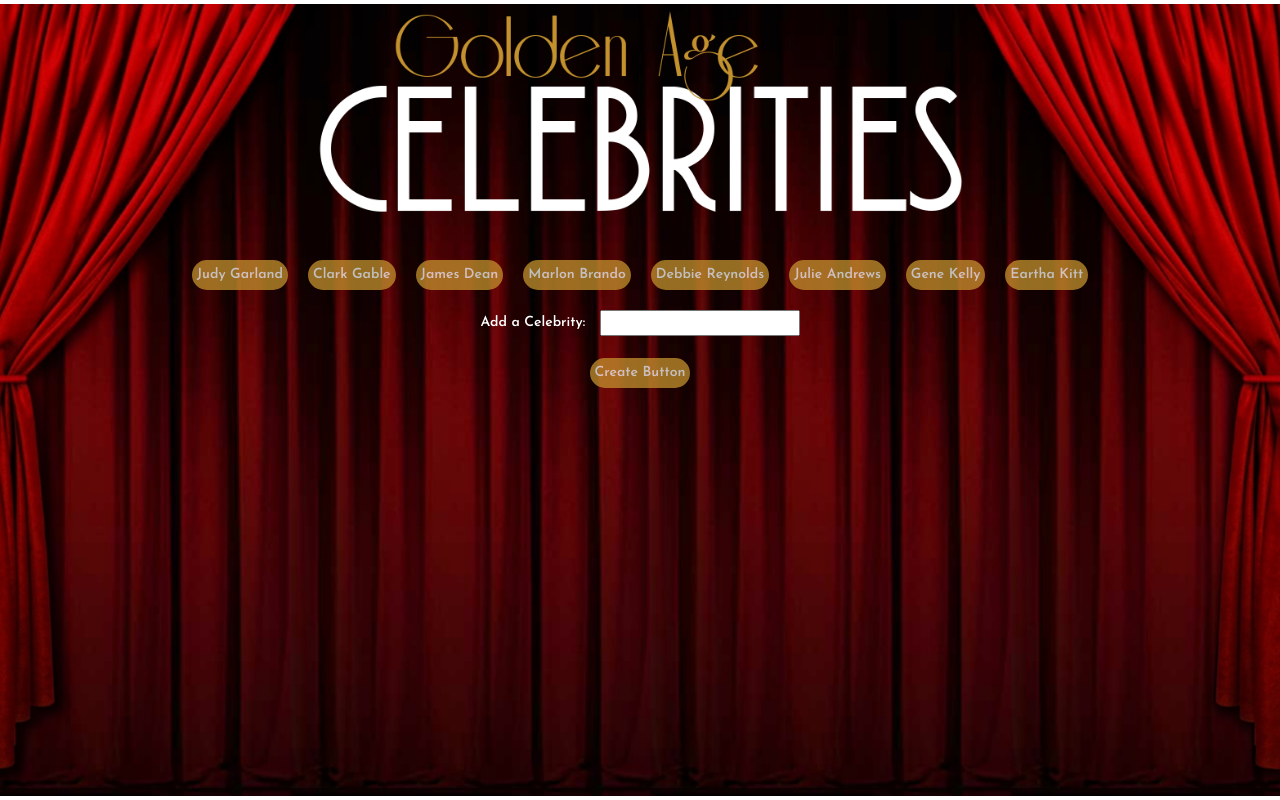
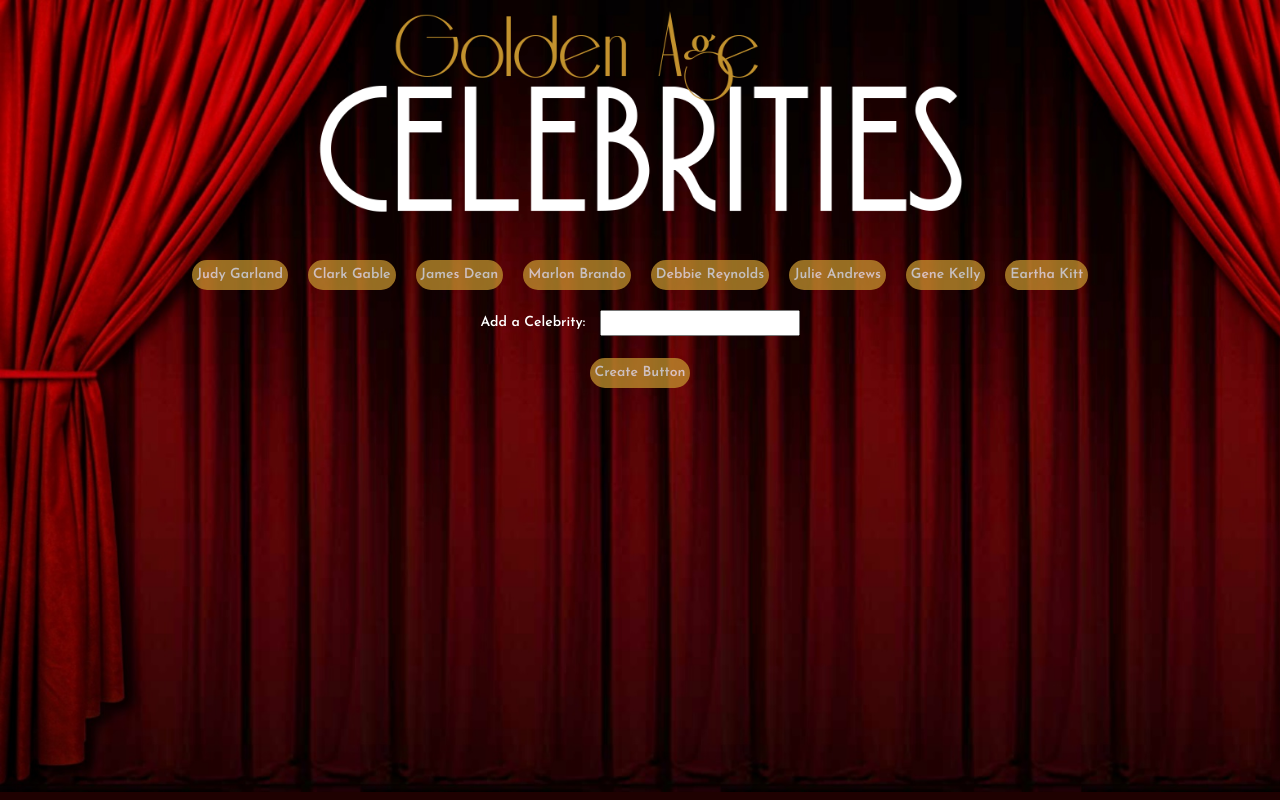
Before and after one commit to jwood75/gifTastic, a plain HTML site: page index.html in a window 1280 px wide. Drawn offline with nearby package versions, Linux system fonts and the light colour scheme.

Commit message:
edited css

```diff
--- a/assets/css/style.css
+++ b/assets/css/style.css
@@ -1,9 +1,10 @@
 body{
+	background-color: #1f0101;
 	text-align: center;
 	background-image: url("../images/background.jpg");
 	background-size: 110%;
-	background-attachment: fixed;
-	background-position: -70px;
+	background-position: fixed;
+	min-width: 1025px;
 	background-repeat: no-repeat;
 	font-family: 'Josefin Sans', sans-serif;
 	color: #fff;
```
